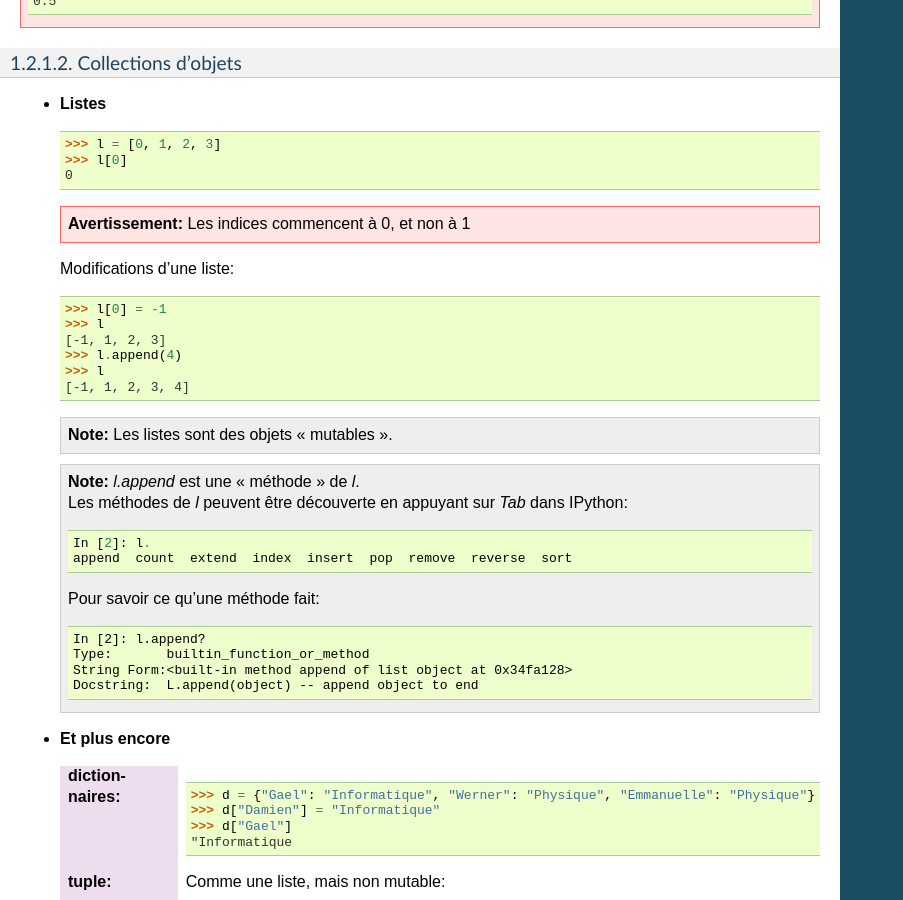
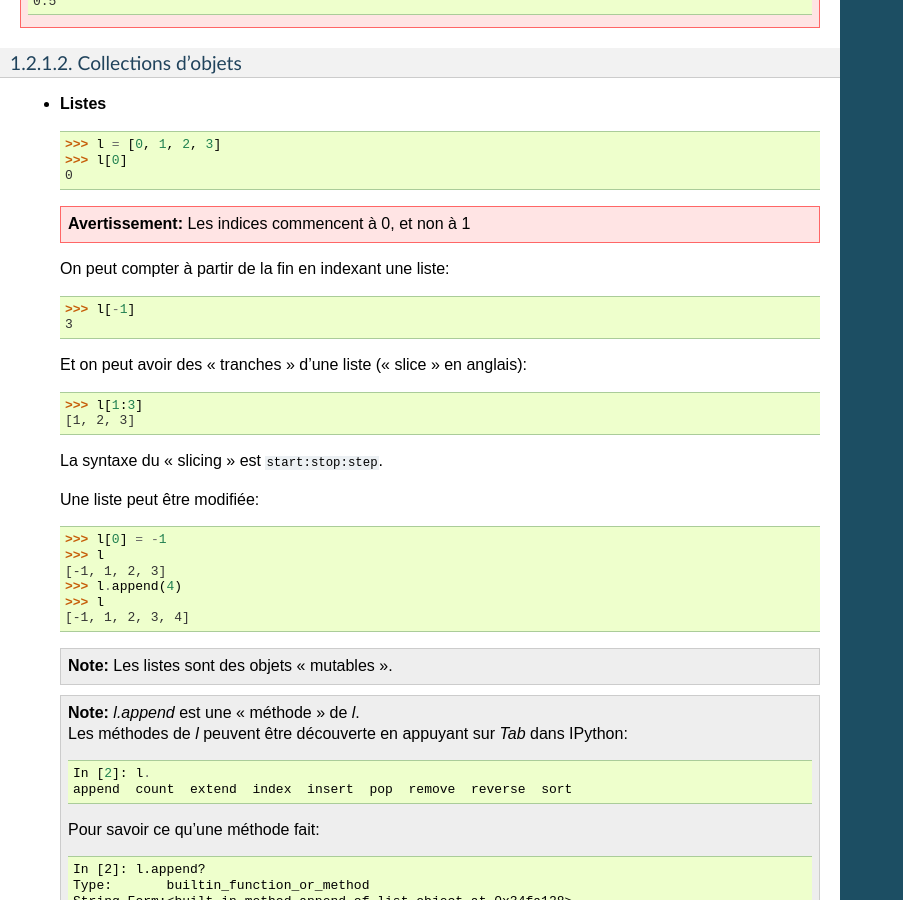
Before and after one commit to python-prepa/python-prepa, a Sphinx documentation site: the page built from ens-python-prepa/source/intro.rst, in a window 1280 px wide and 900 px high, scrolled down 4168 px. Shown: the whole window, without its empty margins (0-903 px from the left). Built offline with Sphinx 7.4.7, drawn with Linux system fonts in a browser that asks for light colours; formulas are drawn with MathJax 3; pages that are not in the unit, such as notebooks, are missing from menus; the version number could not be read and is left out.

Commit message:
ENH: add slicing for lists

```diff
--- a/ens-python-prepa/source/intro.rst
+++ b/ens-python-prepa/source/intro.rst
@@ -210,7 +210,19 @@ Collections d'objets
 
   .. warning:: Les indices commencent à 0, et non à 1
 
-  Modifications d'une liste::
+  On peut compter à partir de la fin en indexant une liste::
+
+    >>> l[-1]
+    3
+
+  Et on peut avoir des "tranches" d'une liste ("slice" en anglais)::
+
+    >>> l[1:3]
+    [1, 2, 3]
+
+  La syntaxe du "slicing" est ``start:stop:step``.
+
+  Une liste peut être modifiée::
 
     >>> l[0] = -1
     >>> l
```
